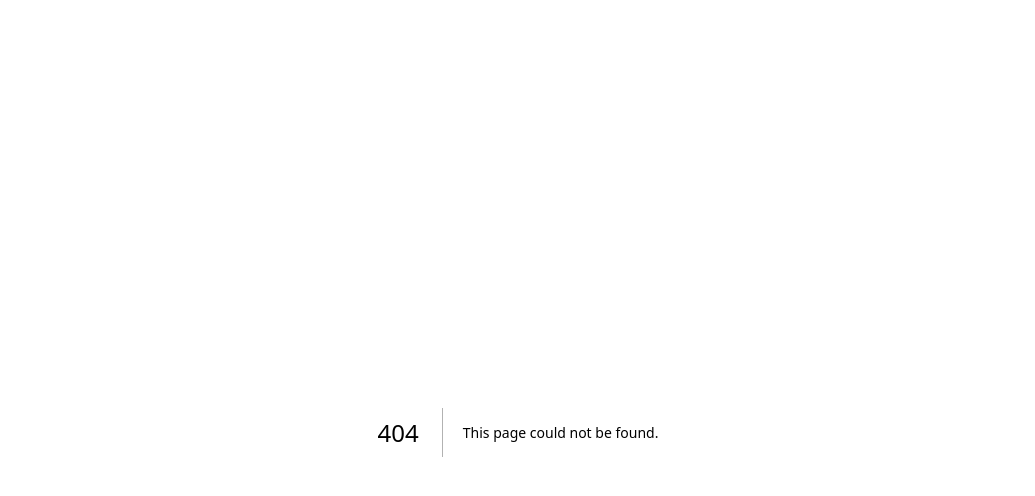
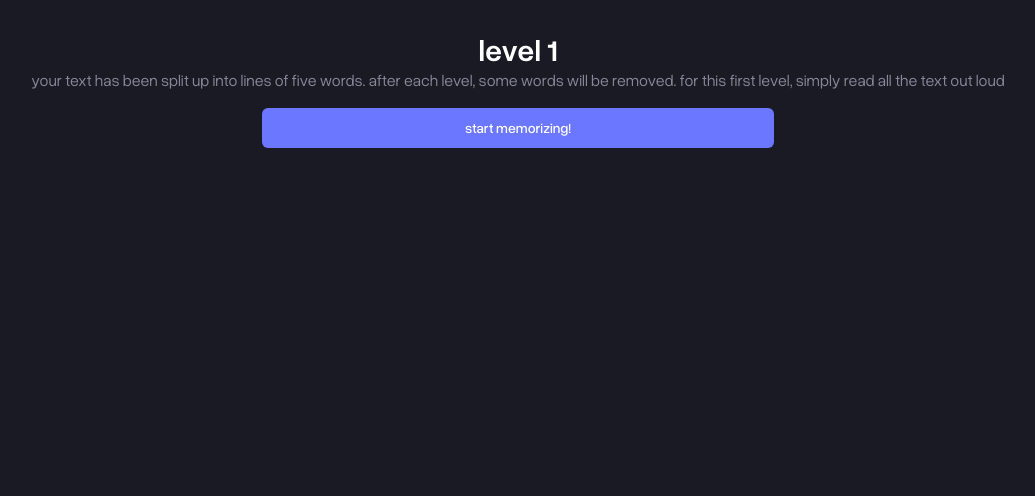
Before and after one commit to wendoj/memorizer-tool, a Next.js app: page /memorize in a window 1280 px wide. Before the commit this address had no page. Shown: the top 496 px of the page, without its empty margins (122-1157 px from the left). Built offline with nearby package versions, Linux system fonts and the light colour scheme.

Commit message:
Pending changes exported from your codespace

```diff
--- /dev/null
+++ b/src/app/memorize/page.tsx
@@ -0,0 +1,22 @@
+import { Button } from "@/components/ui/button";
+import { splitSentence } from "@/lib/splitSentence";
+import { useState } from "react";
+
+export default function MemorizePage() {
+
+    return (
+    <main className="flex py-xl flex-col items-center justify-center gap-4">
+      <span className="flex flex-col items-center text-center">
+        <h1 className="text-3xl font-semibold">level 1</h1>
+        <p className="text-secondary-foreground">
+          your text has been split up into lines of five words. after each
+          level, some words will be removed. for this first level, simply read
+          all the text out loud
+        </p>
+      </span>
+      <div className="grid min-h-[15rem] w-full max-w-lg gap-2">
+        <Button>start memorizing!</Button>
+      </div>
+    </main>
+  );
+}
--- a/src/app/page.tsx
+++ b/src/app/page.tsx
@@ -1,7 +1,17 @@
+"use client";
+
 import { Button } from "@/components/ui/button";
 import { Textarea } from "@/components/ui/textarea";
+import { useState } from "react";
 
 export default function HomePage() {
+  function handleFormEvent(event: React.FormEvent<HTMLFormElement>) {
+    event.preventDefault();
+    const text = (document.getElementById("meemaw") as HTMLTextAreaElement).value;
+
+    console.log(text);
+  }
+
   return (
     <main className="flex min-h-screen flex-col items-center justify-center gap-4">
       <span className="flex flex-col items-center text-center">
@@ -10,10 +20,10 @@ export default function HomePage() {
           enter text you want to memorize
         </p>
       </span>
-      <div className="grid w-full max-w-lg min-h-[15rem] gap-2">
-        <Textarea placeholder="enter text here" />
+      <form className="grid w-full max-w-lg min-h-[15rem] gap-2" onSubmit={handleFormEvent}>
+        <Textarea id="meemaw" placeholder="enter text here" />
         <Button>start memorizing!</Button>
-      </div>
+      </form>
     </main>
   );
 }
```
Also changed, not shown: src/app/hooks/useLocalStorage.ts (added), 1 other file (tests, documents, lock files or other folders).
